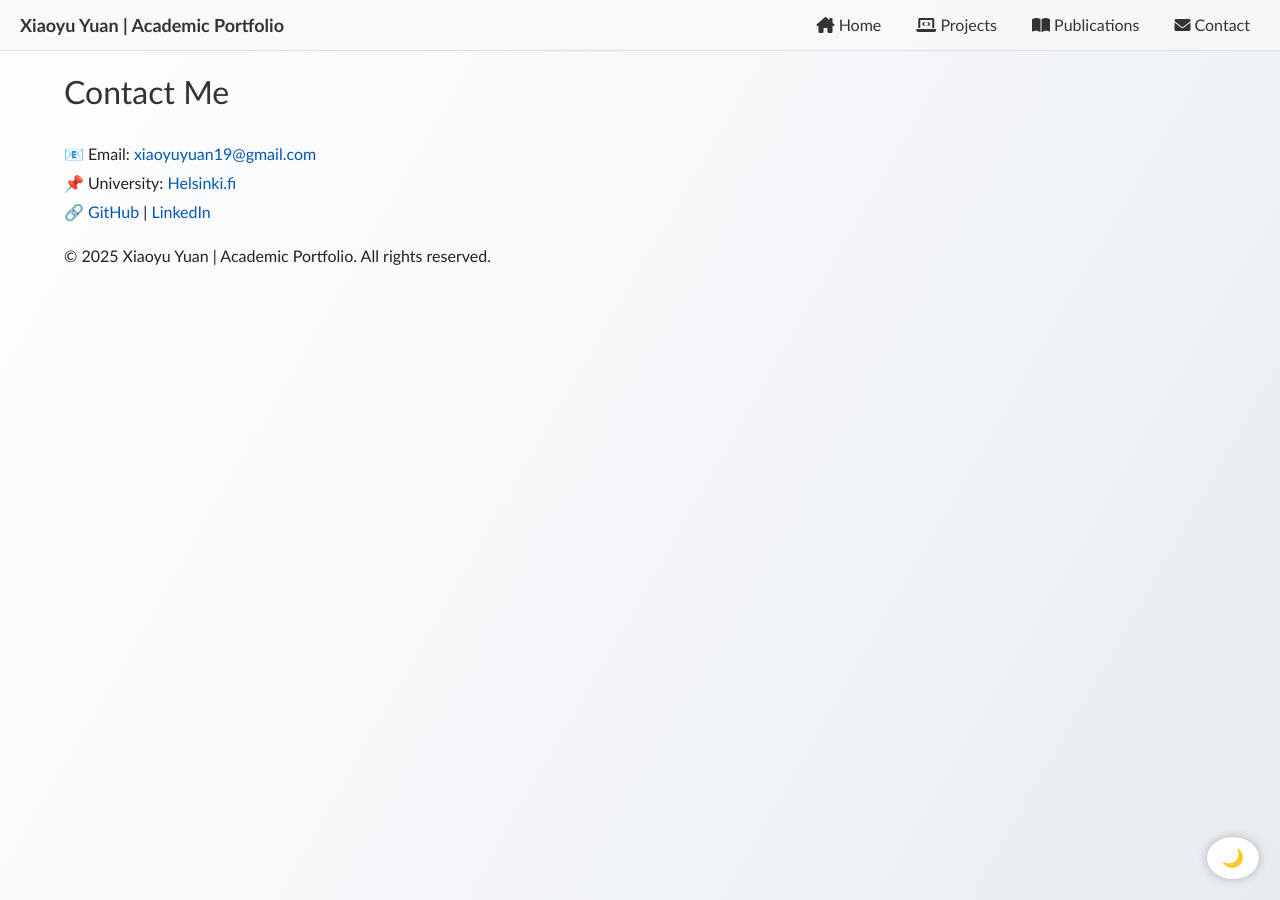
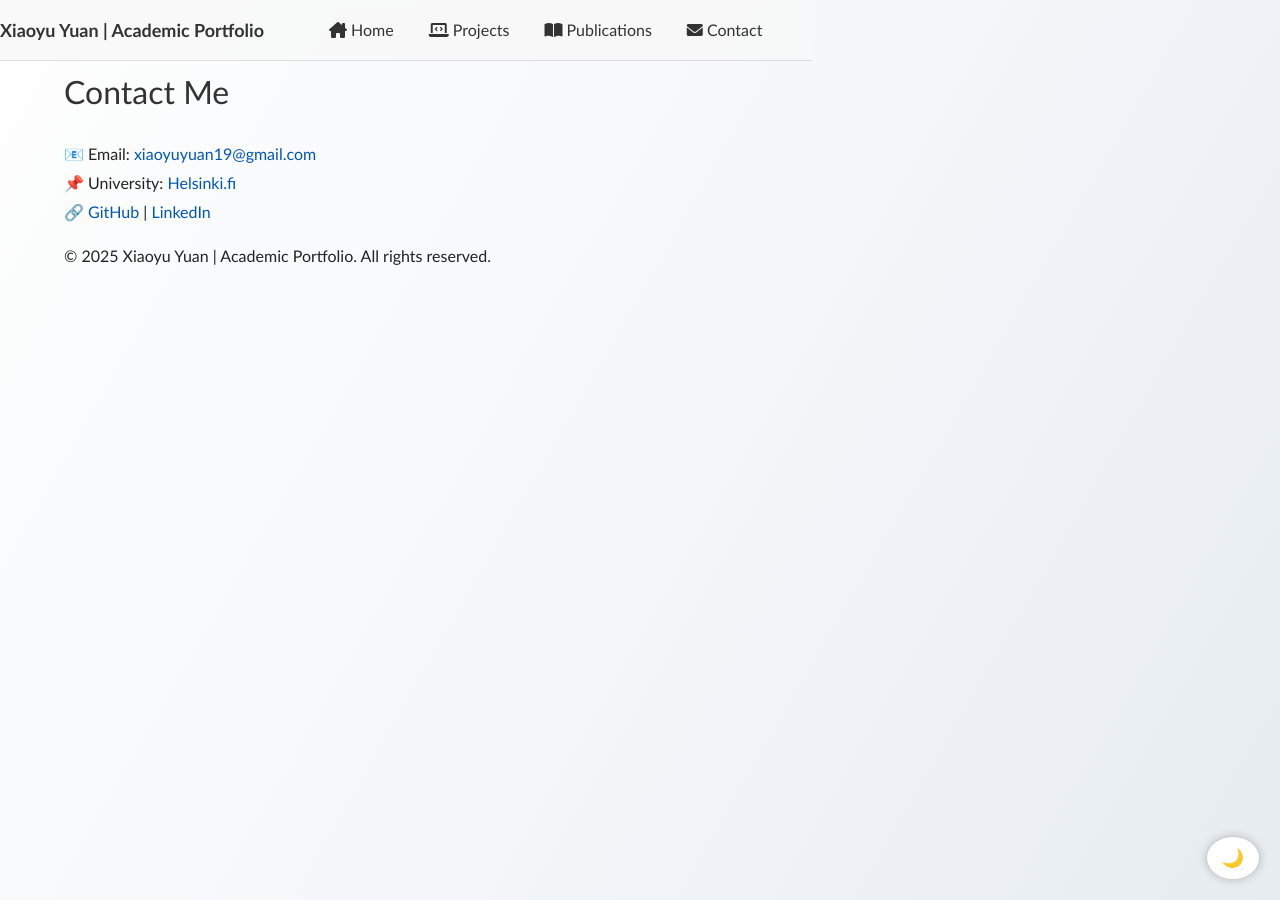
Before and after one commit to XiaoyuYuan19/portfolio, a Jekyll site: the page built from contact.md, in a window 1280 px wide. Built offline with Jekyll 4.4.1, drawn with Linux system fonts in a browser that asks for light colours.

Commit message:
Update style.css

```diff
--- a/assets/css/style.css
+++ b/assets/css/style.css
@@ -99,8 +99,9 @@ h1, h2, h3 {
     display: flex;
     justify-content: space-between;
     align-items: center;
-    width: 100%;
-    padding: 5px 20px; /* ✅ 变得更小更轻盈 */
+    max-width: 90%;
+    margin: 0 auto;
+    padding: 10px 0px; /* ✅ 变得更小更轻盈 */
     background: rgba(248, 248, 248, 0.8); /* ✅ 让导航栏有点透明感 */
     border-bottom: 1px solid #ddd;
     position: fixed;
```
